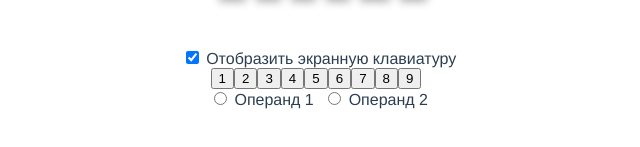
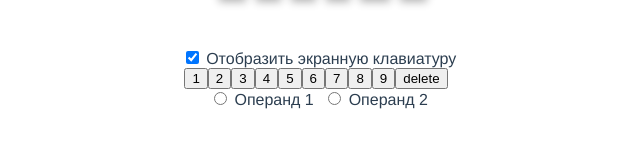
Before and after one commit to Danu-IT/Vue, a Vue app: page / in a window 1280 px wide. Both pictures are taken after a click on the checkbox 516 px from the left and 317 px from the top of the page. Shown: the part 239-386 px from the top of the page, without its empty margins (324-964 px from the left). Built offline with nearby package versions, Linux system fonts and the light colour scheme.

Commit message:
ThreeCommit

```diff
--- a/src/components/Calc.vue
+++ b/src/components/Calc.vue
@@ -33,6 +33,7 @@
 				>
 					{{ el }}
 				</button>
+				<button @click="deleteNumber()">delete</button>
 				<div>
 					<input
 						name="operand"
@@ -69,6 +70,7 @@
 			fibResult: 0,
 			showKeyBoard: false,
 			selectedOperand: "",
+			deleteNum: "<-",
 		}),
 		methods: {
 			calculate(event) {
@@ -141,6 +143,14 @@
 					this.op1 += `${el}`;
 				}
 			},
+			deleteNumber() {
+				if (this.selectedOperand == "op2") {
+					this.op2 = this.op2.slice(0, -1);
+				} else if (this.selectedOperand == "op1") {
+					console.log(this.op1.slice(0, -1));
+					this.op1 = this.op1.slice(0, -1);
+				}
+			},
 		},
 		computed: {
 			fib1() {
```
